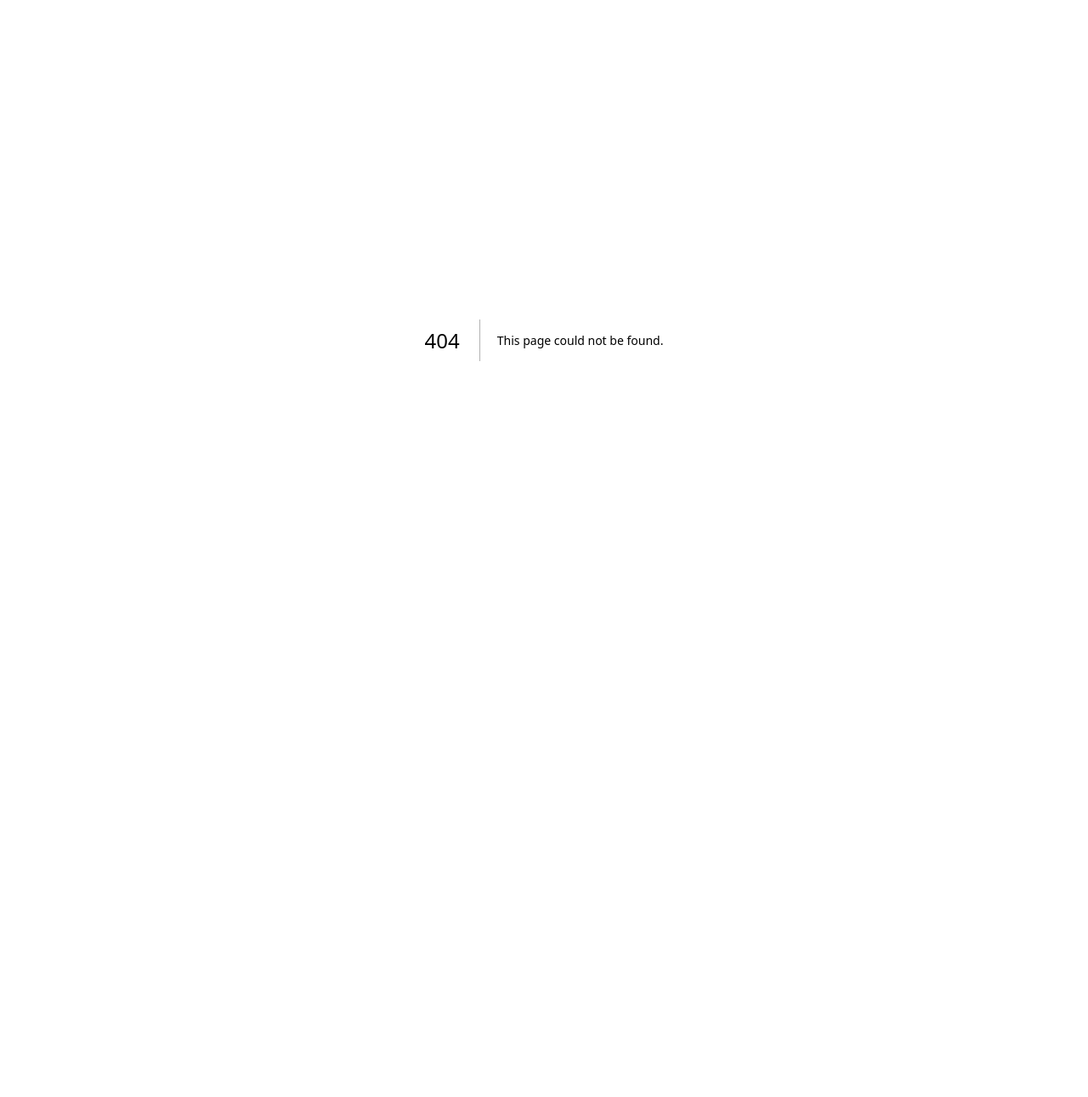
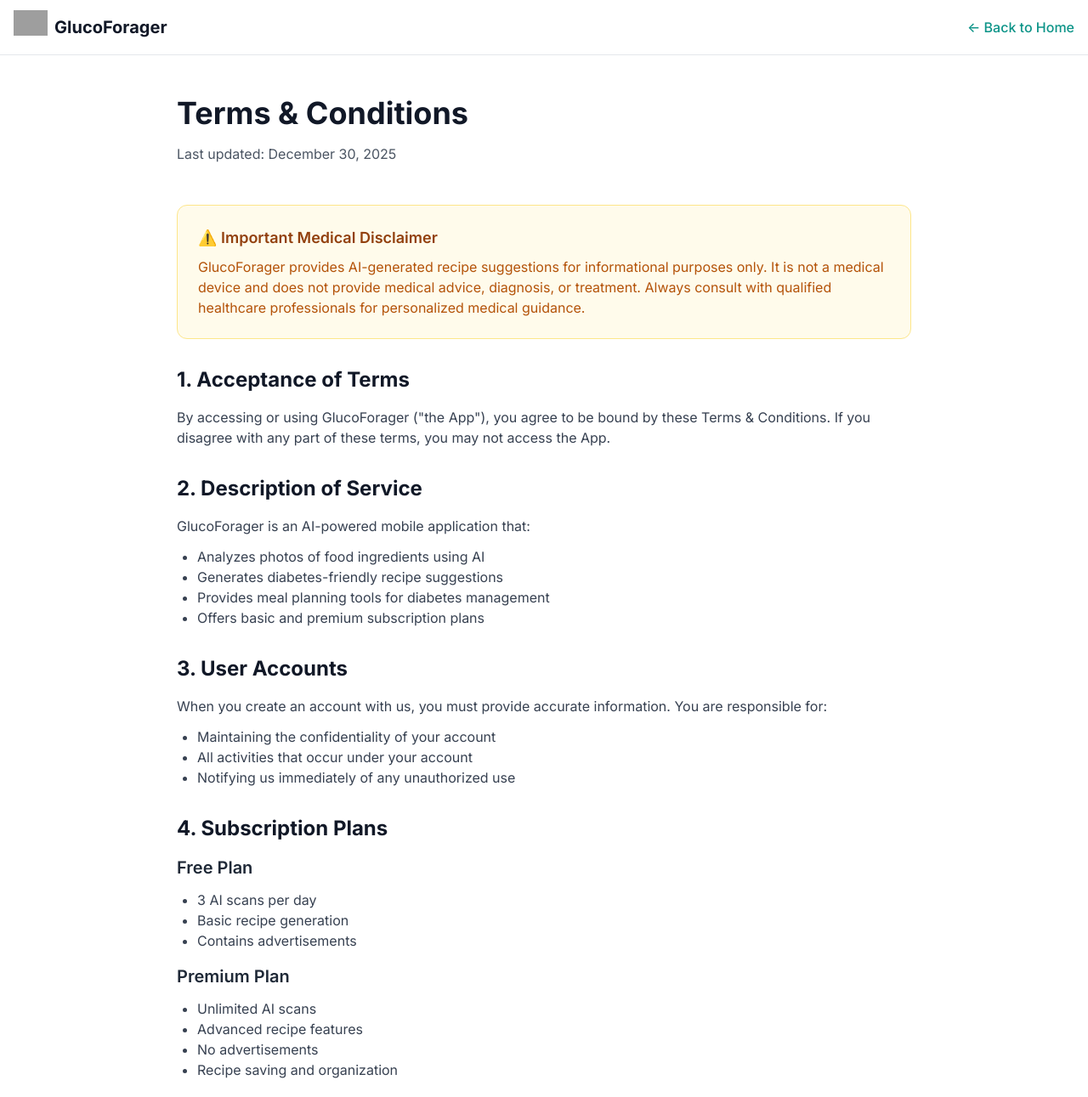
Before and after one commit to bhoyee/GlucoForager, a Next.js app in the folder landing-page/: page /terms in a window 1280 px wide. Before the commit this address had no page. Shown: the top 1291 px of the page at 85% size. Before the commit the page ends 800 px from the top, so only its background shows below. Built offline with nearby package versions, Linux system fonts and the light colour scheme; grey boxes are pictures that could not be loaded.

Commit message:
added terms page

```diff
--- /dev/null
+++ b/landing-page/app/terms/page.js
@@ -0,0 +1,171 @@
+import Link from 'next/link';
+import Image from 'next/image';
+
+
+export default function TermsAndConditions() {
+  return (
+    <div className="min-h-screen bg-white">
+      {/* Simple Header */}
+      <header className="sticky top-0 z-50 w-full border-b border-gray-200 bg-white/95 backdrop-blur supports-[backdrop-filter]:bg-white/60">
+        <div className="container mx-auto flex h-16 items-center justify-between px-4">
+          <Link href="/" className="flex items-center gap-2">
+           {/* Logo - Using actual image */}
+                            <div className="relative h-10 w-10">
+                              <Image
+                                src="/images/logo.png"
+                                alt="GlucoForager Logo"
+                                width={40}
+                                height={40}
+                                className="object-contain"
+                                priority
+                              />
+                            </div>
+                  <span className="text-xl font-bold text-gray-900">GlucoForager</span>
+          </Link>
+          <Link
+            href="/"
+            className="text-teal-600 hover:text-teal-700 font-medium"
+          >
+            ← Back to Home
+          </Link>
+        </div>
+      </header>
+
+      <div className="container mx-auto px-4 py-12 max-w-4xl">
+        <div className="mb-12">
+          <h1 className="text-4xl font-bold text-gray-900 mb-4">Terms & Conditions</h1>
+          <p className="text-gray-600">Last updated: {new Date().toLocaleDateString('en-US', { month: 'long', day: 'numeric', year: 'numeric' })}</p>
+        </div>
+
+        <div className="prose prose-lg max-w-none">
+          <div className="bg-amber-50 border border-amber-200 rounded-xl p-6 mb-8">
+            <h3 className="text-lg font-semibold text-amber-800 mb-2">⚠️ Important Medical Disclaimer</h3>
+            <p className="text-amber-700">
+              GlucoForager provides AI-generated recipe suggestions for informational purposes only. It is not a medical device and does not provide medical advice, diagnosis, or treatment. Always consult with qualified healthcare professionals for personalized medical guidance.
+            </p>
+          </div>
+
+          <section className="mb-8">
+            <h2 className="text-2xl font-bold text-gray-900 mb-4">1. Acceptance of Terms</h2>
+            <p className="text-gray-700">
+              By accessing or using GlucoForager ("the App"), you agree to be bound by these Terms & Conditions. If you disagree with any part of these terms, you may not access the App.
+            </p>
+          </section>
+
+          <section className="mb-8">
+            <h2 className="text-2xl font-bold text-gray-900 mb-4">2. Description of Service</h2>
+            <p className="text-gray-700 mb-3">
+              GlucoForager is an AI-powered mobile application that:
+            </p>
+            <ul className="list-disc pl-6 text-gray-700">
+              <li>Analyzes photos of food ingredients using AI</li>
+              <li>Generates diabetes-friendly recipe suggestions</li>
+              <li>Provides meal planning tools for diabetes management</li>
+              <li>Offers basic and premium subscription plans</li>
+            </ul>
+          </section>
+
+          <section className="mb-8">
+            <h2 className="text-2xl font-bold text-gray-900 mb-4">3. User Accounts</h2>
+            <p className="text-gray-700 mb-3">
+              When you create an account with us, you must provide accurate information. You are responsible for:
+            </p>
+            <ul className="list-disc pl-6 text-gray-700">
+              <li>Maintaining the confidentiality of your account</li>
+              <li>All activities that occur under your account</li>
+              <li>Notifying us immediately of any unauthorized use</li>
+            </ul>
+          </section>
+
+          <section className="mb-8">
+            <h2 className="text-2xl font-bold text-gray-900 mb-4">4. Subscription Plans</h2>
+            <h3 className="text-xl font-semibold text-gray-800 mb-3">Free Plan</h3>
+            <ul className="list-disc pl-6 text-gray-700 mb-4">
+              <li>3 AI scans per day</li>
+              <li>Basic recipe generation</li>
+              <li>Contains advertisements</li>
+            </ul>
+
+            <h3 className="text-xl font-semibold text-gray-800 mb-3">Premium Plan</h3>
+            <ul className="list-disc pl-6 text-gray-700 mb-4">
+              <li>Unlimited AI scans</li>
+              <li>Advanced recipe features</li>
+              <li>No advertisements</li>
+              <li>Recipe saving and organization</li>
+            </ul>
+
+            <p className="text-gray-700 mb-3">
+              Premium subscriptions automatically renew unless canceled at least 24 hours before the end of the current period. You can cancel subscriptions through your app store account settings.
+            </p>
+          </section>
+
+          <section className="mb-8">
+            <h2 className="text-2xl font-bold text-gray-900 mb-4">5. Intellectual Property</h2>
+            <p className="text-gray-700">
+              The App and its original content, features, and functionality are owned by GlucoForager and are protected by international copyright, trademark, and other intellectual property laws.
+            </p>
+          </section>
+
+          <section className="mb-8">
+            <h2 className="text-2xl font-bold text-gray-900 mb-4">6. User Content</h2>
+            <p className="text-gray-700 mb-3">
+              By submitting content (photos, feedback, etc.) to the App, you grant us a non-exclusive, worldwide, royalty-free license to use, modify, and display such content for the purpose of providing our services.
+            </p>
+            <p className="text-gray-700">
+              You retain ownership of your food photos, which are processed but not stored by our system.
+            </p>
+          </section>
+
+          <section className="mb-8">
+            <h2 className="text-2xl font-bold text-gray-900 mb-4">7. Limitation of Liability</h2>
+            <p className="text-gray-700 mb-3">
+              To the maximum extent permitted by law, GlucoForager shall not be liable for:
+            </p>
+            <ul className="list-disc pl-6 text-gray-700 mb-4">
+              <li>Any indirect, incidental, or consequential damages</li>
+              <li>Loss of data or profits</li>
+              <li>Health outcomes resulting from recipe suggestions</li>
+              <li>Inaccuracies in AI-generated content</li>
+            </ul>
+          </section>
+
+          <section className="mb-8">
+            <h2 className="text-2xl font-bold text-gray-900 mb-4">8. Termination</h2>
+            <p className="text-gray-700">
+              We may terminate or suspend your account immediately, without prior notice, for conduct that we believe violates these Terms or is harmful to other users, us, or third parties.
+            </p>
+          </section>
+
+          <section className="mb-8">
+            <h2 className="text-2xl font-bold text-gray-900 mb-4">9. Governing Law</h2>
+            <p className="text-gray-700">
+                These Terms shall be governed by and construed in accordance with the laws of England and Wales. Any disputes relating to these terms will be subject to the exclusive jurisdiction of the courts of England and Wales.
+            </p>
+          </section>
+
+          <section className="mb-8">
+            <h2 className="text-2xl font-bold text-gray-900 mb-4">10. Changes to Terms</h2>
+            <p className="text-gray-700">
+              We reserve the right to modify these terms at any time. We will provide notice of significant changes through the App or via email.
+            </p>
+          </section>
+
+          <section className="mb-8">
+            <h2 className="text-2xl font-bold text-gray-900 mb-4">11. Contact Information</h2>
+            <p className="text-gray-700">
+              For questions about these Terms, contact us at:<br />
+              hello@glucoforager.com<br />
+
+            </p>
+          </section>
+        </div>
+
+        <div className="mt-12 pt-8 border-t border-gray-200">
+          <a href="/" className="text-teal-600 hover:text-teal-700 font-medium">
+            ← Back to Home
+          </a>
+        </div>
+      </div>
+    </div>
+  );
+}
```
